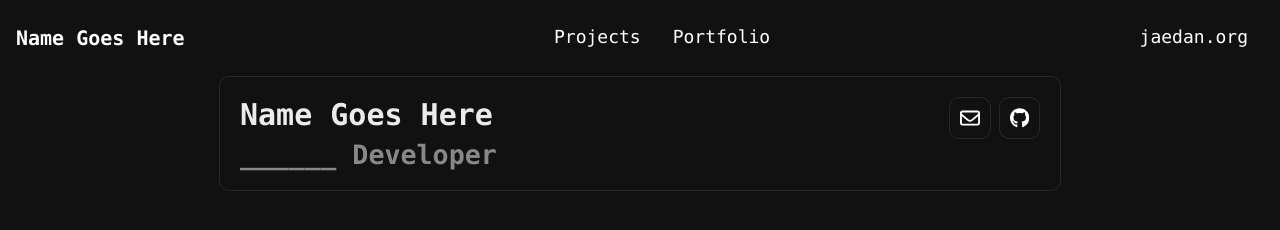
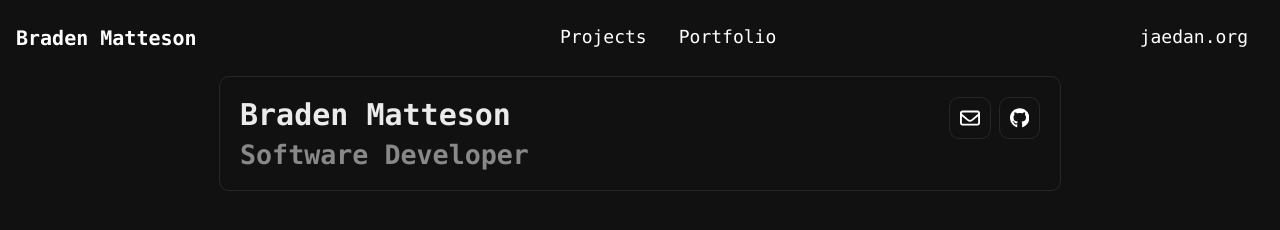
Before and after one commit to CCheeses/Jaedan.org, a plain HTML site: page portfolio/index.html in a window 1280 px wide. Drawn offline with Linux system fonts and the light colour scheme.

Commit message:
Update index.html

```diff
--- a/portfolio/index.html
+++ b/portfolio/index.html
@@ -7,7 +7,7 @@
     <body>
         <header class="site-header">
             <nav class="site-nav">
-                <a class="logo" href="/portfolio">Name Goes Here</a>
+                <a class="logo" href="/portfolio">Braden Matteson</a>
                 <ul class="main-menu">
                     <li>
                         <a href="/portfolio/projects">Projects</a>
@@ -26,7 +26,7 @@
         <div class="content">
             <div class="card">
                 <div class="card-row">
-                    <h2>Name Goes Here</h2>
+                    <h2>Braden Matteson</h2>
                     <div class="icons">
                         <a href="mailto:braden@jaedan.org">
                             <div class="card-icon">
@@ -41,7 +41,7 @@
                     </div>
                 </div>
                 <div class="card-row">
-                    <h3>______ Developer</h3>
+                    <h3>Software Developer</h3>
                 </div>
             </div>
         </div>
```
